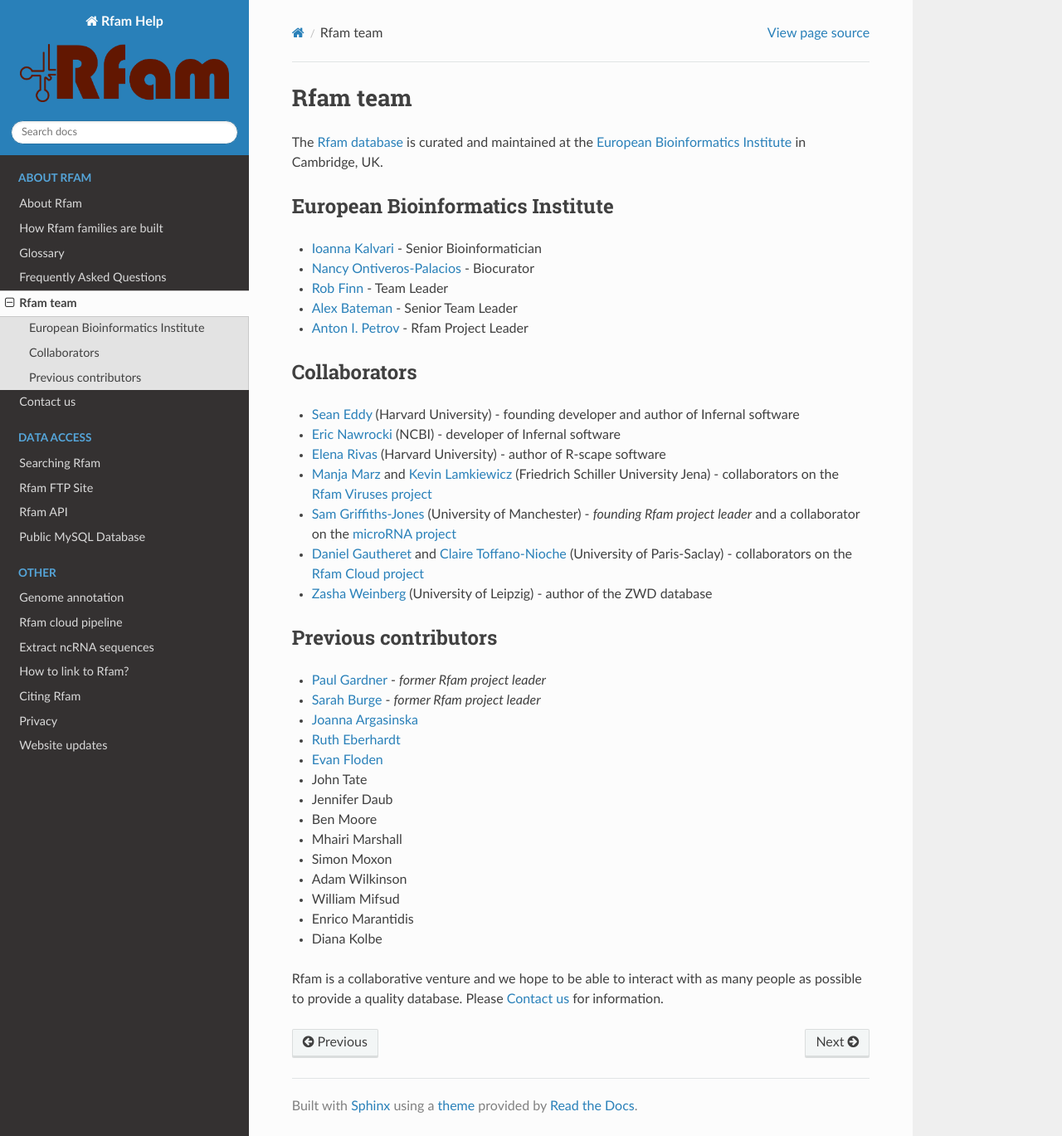
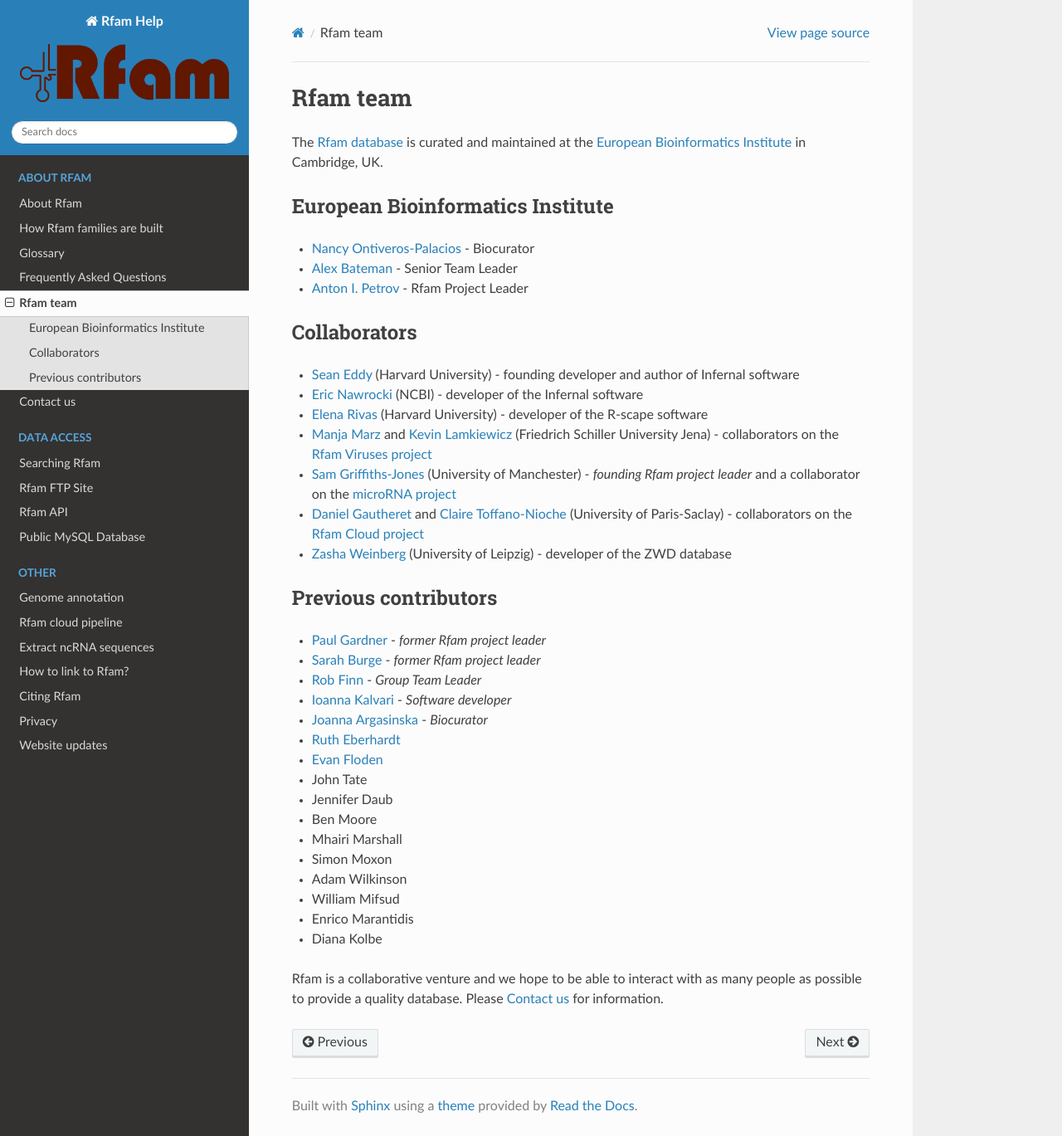
Before and after one commit to Rfam/rfam-docs, a Sphinx documentation site: the page built from docs/source/rfam-team.rst, in a window 1280 px wide and 1369 px high. Shown: the whole window at 83% size. Built offline with Sphinx 7.4.7 and the Read the Docs theme 2.0.0, drawn with Linux system fonts in a browser that asks for light colours.

Commit message:
Update Rfam team page

```diff
--- a/docs/source/rfam-team.rst
+++ b/docs/source/rfam-team.rst
@@ -7,9 +7,7 @@
 European Bioinformatics Institute
 ---------------------------------
 
-* `Ioanna Kalvari <http://www.ebi.ac.uk/about/people/ioanna-kalvari>`_ - Senior Bioinformatician
 * `Nancy Ontiveros-Palacios <http://www.ebi.ac.uk/about/people/nancy-ontiveros>`_ - Biocurator
-* `Rob Finn <http://www.ebi.ac.uk/about/people/rob-finn>`_ - Team Leader
 * `Alex Bateman <http://www.ebi.ac.uk/about/people/alex-bateman>`_ - Senior Team Leader
 * `Anton I. Petrov <http://www.ebi.ac.uk/about/people/anton-petrov>`_ - Rfam Project Leader
 
@@ -17,19 +15,21 @@
 -------------
 
 * `Sean Eddy <http://orcid.org/0000-0001-6676-4706>`_ (Harvard University) - founding developer and author of Infernal software
-* `Eric Nawrocki <http://orcid.org/0000-0002-2497-3427>`_ (NCBI) - developer of Infernal software
-* `Elena Rivas <https://www.mcb.harvard.edu/directory/elena-rivas/>`_ (Harvard University) - author of R-scape software
+* `Eric Nawrocki <http://orcid.org/0000-0002-2497-3427>`_ (NCBI) - developer of the Infernal software
+* `Elena Rivas <https://www.mcb.harvard.edu/directory/elena-rivas/>`_ (Harvard University) - developer of the R-scape software
 * `Manja Marz <https://orcid.org/0000-0003-4783-8823>`_ and `Kevin Lamkiewicz <https://orcid.org/0000-0002-6375-6441>`_ (Friedrich Schiller University Jena) - collaborators on the `Rfam Viruses project <https://rfam.org/viruses>`_
 * `Sam Griffiths-Jones <http://orcid.org/0000-0001-6043-807X>`_ (University of Manchester) - *founding Rfam project leader* and a collaborator on the `microRNA project <https://rfam.org/microrna>`_
 * `Daniel Gautheret <https://orcid.org/0000-0002-1508-8469>`_ and `Claire Toffano-Nioche <https://orcid.org/0000-0003-4134-6844>`_ (University of Paris-Saclay) - collaborators on the `Rfam Cloud project <https://rfam.org/cloud>`_
-* `Zasha Weinberg <http://orcid.org/0000-0002-6681-3624>`_ (University of Leipzig) - author of the ZWD database
+* `Zasha Weinberg <http://orcid.org/0000-0002-6681-3624>`_ (University of Leipzig) - developer of the ZWD database
 
 Previous contributors
 ---------------------
 
 * `Paul Gardner <http://orcid.org/0000-0002-7808-1213>`_ - *former Rfam project leader*
 * `Sarah Burge <http://orcid.org/0000-0002-2506-927X>`_ - *former Rfam project leader*
-* `Joanna Argasinska <https://orcid.org/0000-0003-2678-2824>`_
+* `Rob Finn <http://www.ebi.ac.uk/about/people/rob-finn>`_ - *Group Team Leader*
+* `Ioanna Kalvari <https://orcid.org/0000-0001-9424-9197>`_ - *Software developer*
+* `Joanna Argasinska <https://orcid.org/0000-0003-2678-2824>`_ - *Biocurator*
 * `Ruth Eberhardt <https://orcid.org/0000-0001-6152-1369>`_
 * `Evan Floden <http://orcid.org/0000-0002-5431-190X>`_
 * John Tate
```
